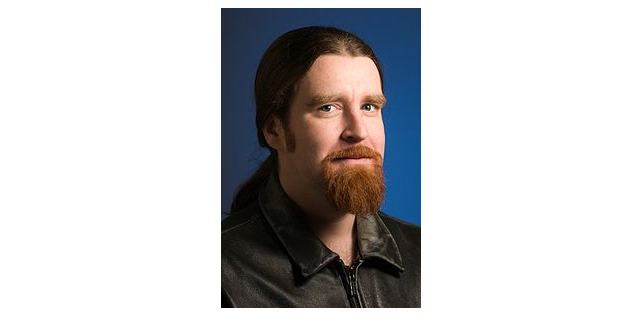
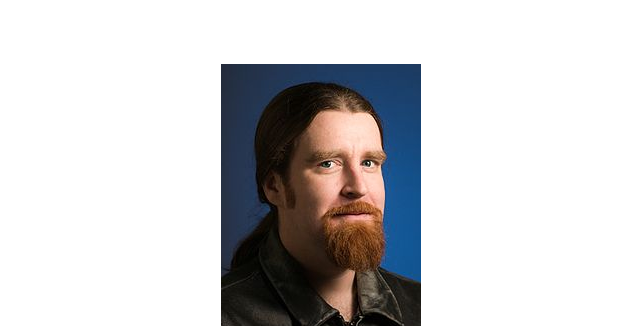
Before and after one commit to inmemoryoflen/inmemoryoflen.github.com, a plain HTML site: page index.html in a window 1280 px wide. Shown: the top 326 px of the page, without its empty margins (319-959 px from the left). Drawn offline with Linux system fonts and the light colour scheme.

Commit message:
add margin

```diff
--- a/index.html
+++ b/index.html
@@ -3,6 +3,13 @@
 <head>
 <title>Remembering Len</title>
 <style type="text/css">
+html, body {
+  color: black;
+  background: white;
+}
+body {
+  margin: 4em;
+}
 header {
   text-align: center;
 }
```
